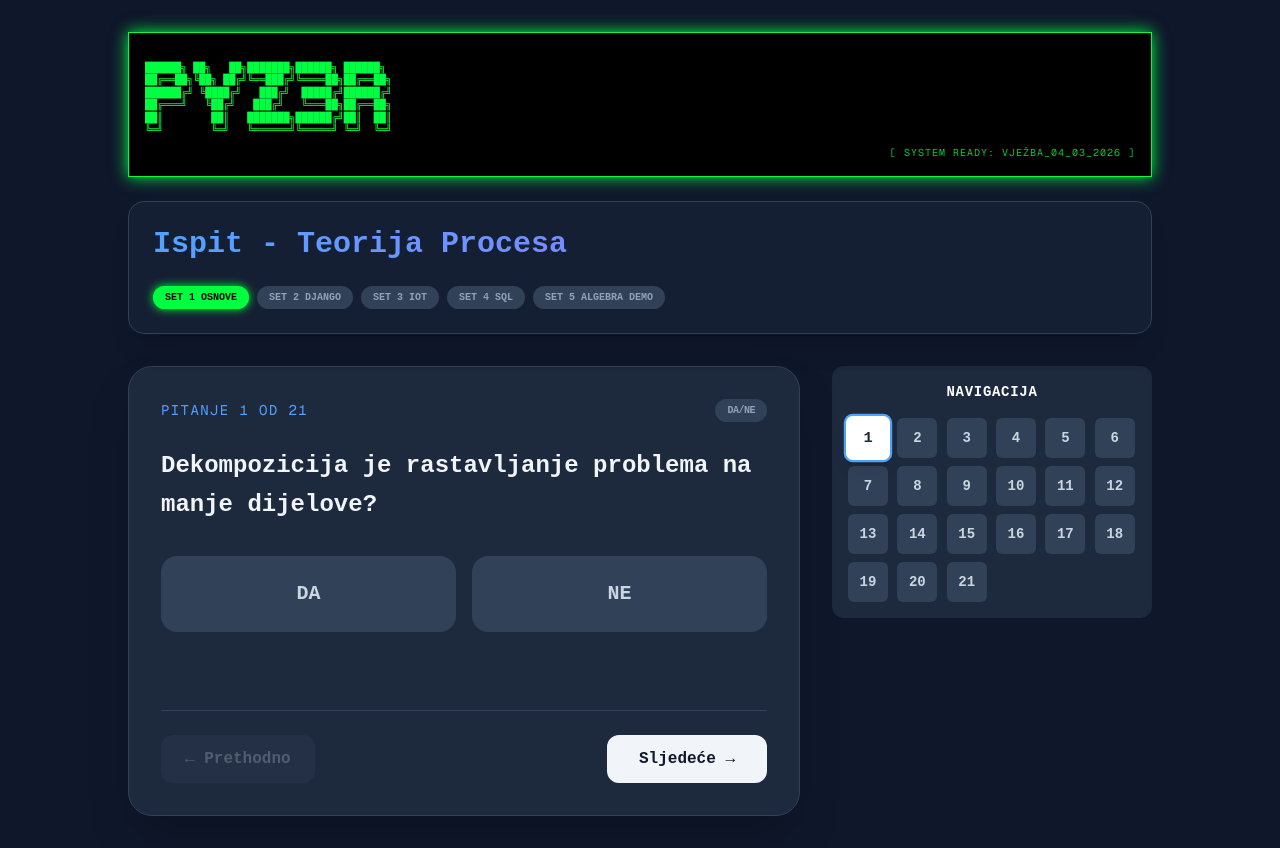
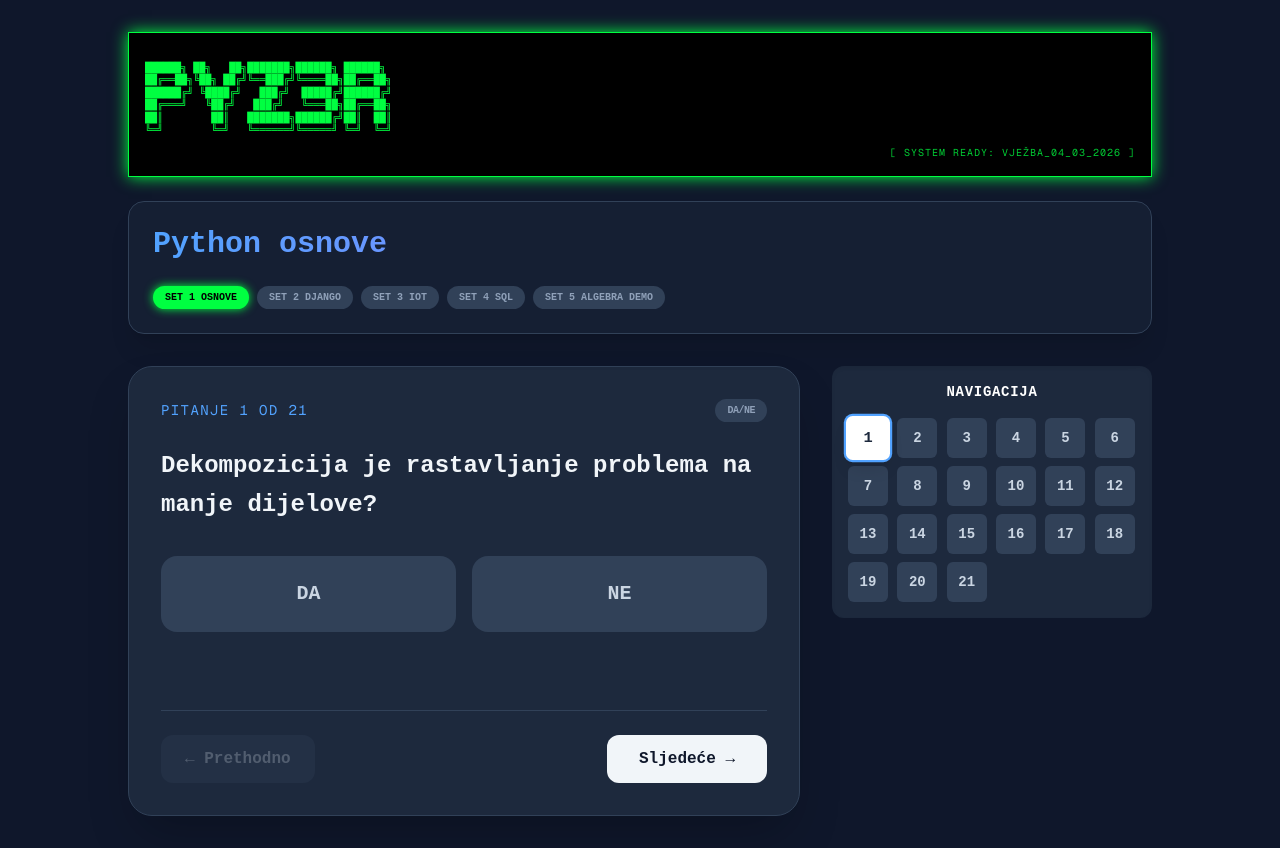
Before and after one commit to zerixmax/PyZ3RxAm, a Next.js app: page / in a window 1280 px wide. Built offline with nearby package versions, Linux system fonts and the light colour scheme.

Commit message:
feat: update heading to Python osnove and refresh metadata

```diff
--- a/app/layout.js
+++ b/app/layout.js
@@ -12,8 +12,8 @@ const geistMono = Geist_Mono({
 });
 
 export const metadata = {
-  title: "PyZ3R xam - Hacker Engine v2",
-  description: "Interaktivni simulator ispita iz Teorije Procesa",
+  title: "Python osnove - Hacker Engine v2",
+  description: "Interaktivni simulator ispita iz Python osnova i Teorije Procesa",
 };
 
 export default function RootLayout({ children }) {
--- a/components/Quiz.js
+++ b/components/Quiz.js
@@ -81,7 +81,7 @@ export default function Quiz() {
             <div className="w-full max-w-5xl flex flex-col md:flex-row justify-between items-center mb-8 gap-6 backdrop-blur-sm bg-slate-800/50 p-6 rounded-2xl border border-slate-700 shadow-xl">
                 <div className="flex flex-col gap-2">
                     <h1 className="text-3xl font-bold bg-gradient-to-r from-blue-400 to-indigo-400 bg-clip-text text-transparent">
-                        Ispit - Teorija Procesa
+                        Python osnove
                     </h1>
                     <div className="flex flex-wrap gap-2 mt-4">
                         {setKeys.map((setName) => (
```
